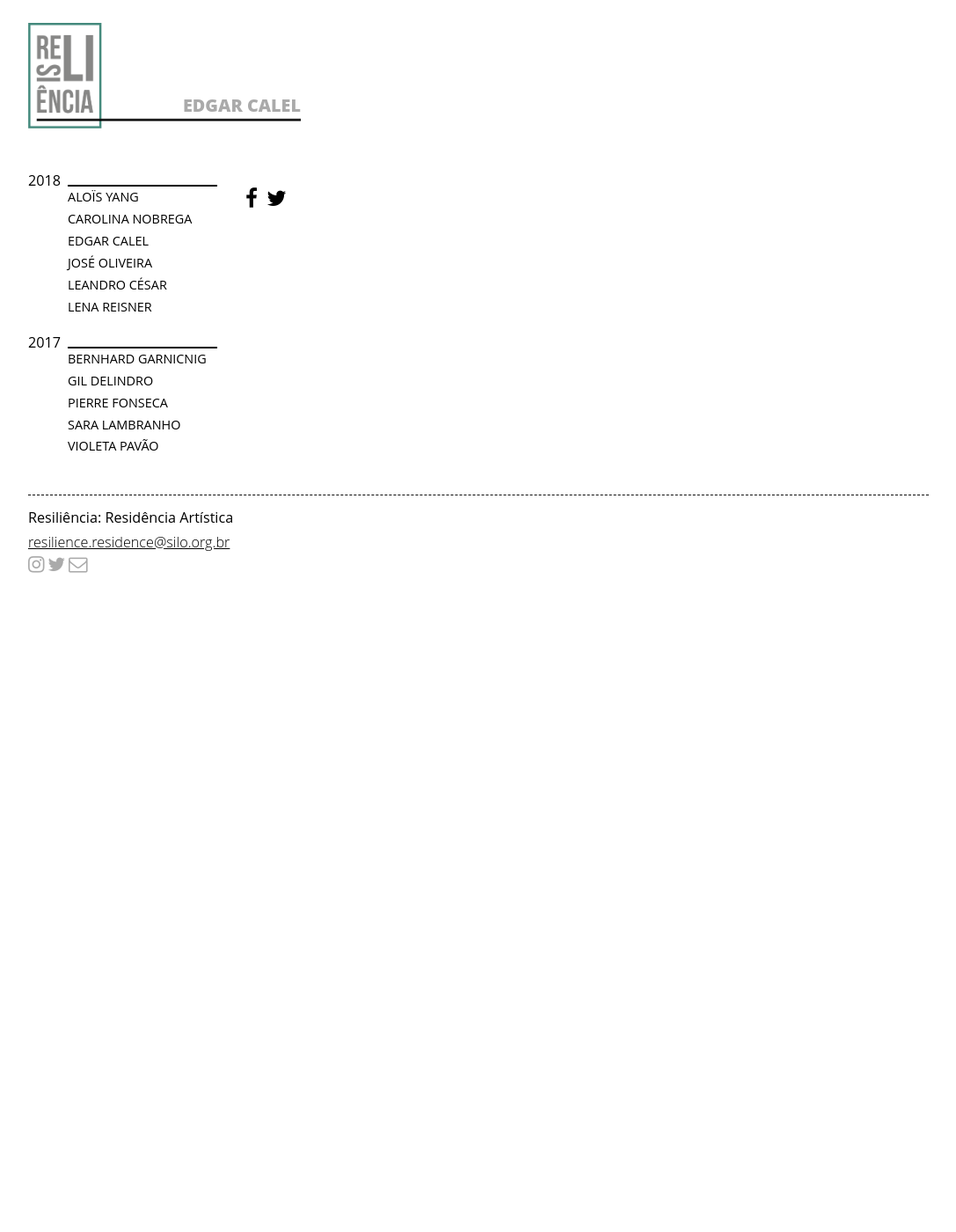
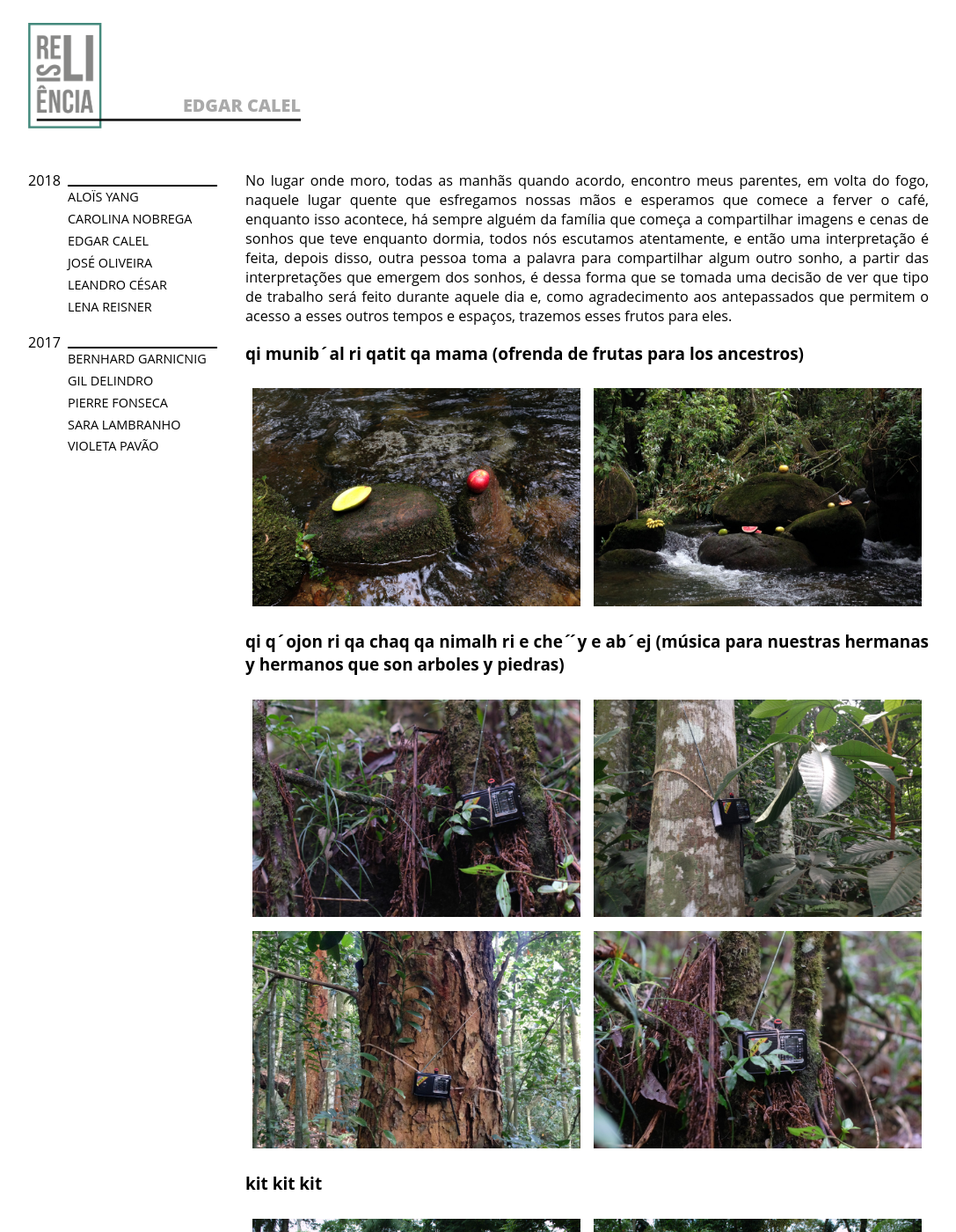
Before and after one commit to comunicacaosilo/resilience.silo.org.br, a Jekyll site: the page built from _posts/2018-03-18-edgar-calel.md, in a window 1280 px wide and 1400 px high. Shown: the whole window at 88% size, without its empty margins (96-1183 px from the left). Built offline with Jekyll 4.4.1, drawn with Linux system fonts in a browser that asks for light colours; nearby versions of some CDN libraries.

Commit message:
adds calel

```diff
--- a/_posts/2018-03-18-edgar-calel.md
+++ b/_posts/2018-03-18-edgar-calel.md
@@ -1,3 +1,14 @@
 ---
 title: 'Edgar Calel'
+cover: media/images/2018/edgar_fruta01.jpg
 ---
+No lugar onde moro, todas as manhãs quando acordo, encontro meus parentes, em volta do fogo, naquele lugar quente que esfregamos nossas mãos e esperamos que comece a ferver o café, enquanto isso acontece, há sempre alguém da família que começa a compartilhar imagens e cenas de sonhos que teve enquanto dormia, todos nós escutamos atentamente, e então uma interpretação é feita, depois disso, outra pessoa toma a palavra para compartilhar algum outro sonho, a partir das interpretações que emergem dos sonhos, é dessa forma que se tomada uma decisão de ver que tipo de trabalho será feito durante aquele dia e, como agradecimento aos antepassados que permitem o acesso a esses outros tempos e espaços, trazemos esses frutos para eles.
+
+### qi munib´al ri qatit qa mama (ofrenda de frutas para los ancestros)
+{% include swipebox.html prefix="2018/edgar_fruta" %}
+
+### qi q´ojon ri qa chaq qa nimalh ri e che´ ́y e ab´ej (música para nuestras hermanas y hermanos que son arboles y piedras)
+{% include swipebox.html prefix="2018/edgar_musica" %}
+
+### kit kit kit
+{% include swipebox.html prefix="2018/edgar_kit" %}
```
Also changed, not shown: media/images/2018/edgar_fruta00.jpg (added), media/images/2018/edgar_fruta01.jpg (added), media/images/2018/edgar_kit00.jpg (added), media/images/2018/edgar_kit01.jpg (added), media/images/2018/edgar_kit02.jpg (added), media/images/2018/edgar_kit03.jpg (added), media/images/2018/edgar_musica00.jpg (added), media/images/2018/edgar_musica01.jpg (added), media/images/2018/edgar_musica02.jpg (added), media/images/2018/edgar_musica03.jpg (added).
